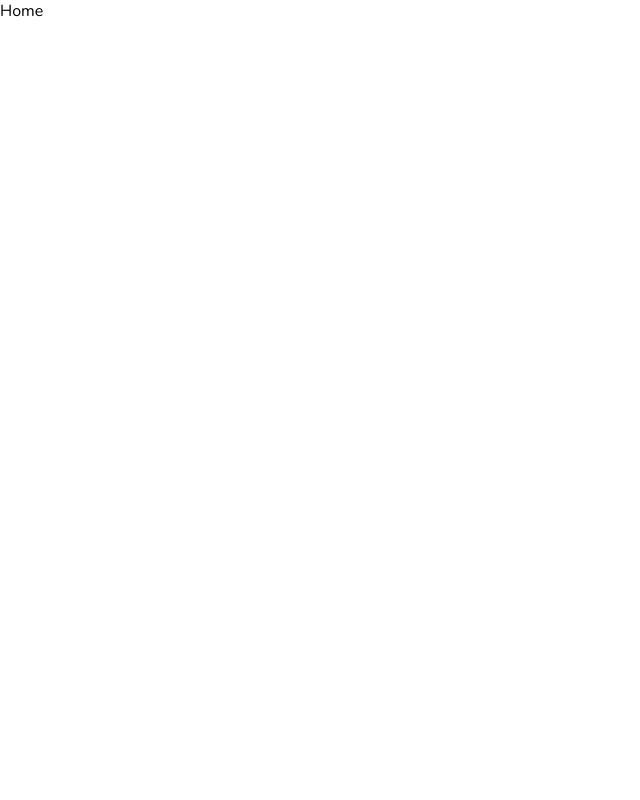
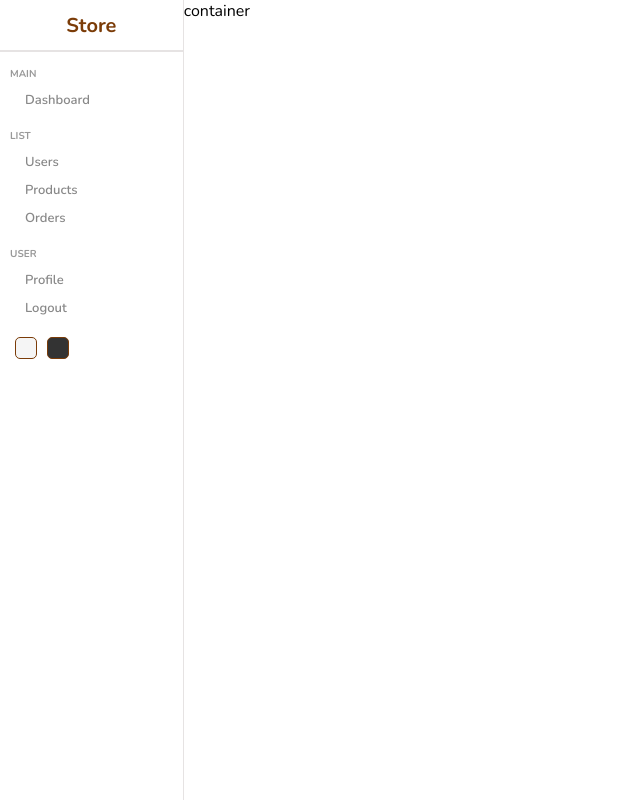
Before and after one commit to RizalReza23/admin-ui, a React (Vite) app: page / in a window 1280 px wide. Shown: the whole page, without its empty margins (0-640 px from the left). Built offline with nearby package versions, Linux system fonts and the light colour scheme.

Commit message:
ubah teks di app

```diff
--- /dev/null
+++ b/src/components/sidebar/Sidebar.jsx
@@ -0,0 +1,50 @@
+import "./sidebar.scss";
+import { Link } from "react-router-dom";
+
+const Sidebar = () => {
+  return (
+    <div className="sidebar">
+  <div className="top">
+    <Link to="/">
+      <span className="logo">Store</span>
+    </Link>
+  </div>
+  <hr />
+  <div className="center">
+    <ul>
+      <p className="title">MAIN</p>
+      <li>
+        <span>Dashboard</span>
+      </li>
+      <p className="title">LIST</p>
+      <Link to="/users">
+        <li>
+          <span>Users</span>
+        </li>
+      </Link>
+      <Link to="/products">
+        <li>
+          <span>Products</span>
+        </li>
+      </Link>
+      <li>
+        <span>Orders</span>
+      </li>
+      <p className="title">USER</p>
+      <li>
+        <span>Profile</span>
+      </li>
+      <li>
+        <span>Logout</span>
+      </li>
+    </ul>
+  </div>
+  <div className="bottom">
+    <div className="colorOption"></div>
+    <div className="colorOption"></div>
+  </div>
+</div>
+  )
+}
+
+export default Sidebar
--- /dev/null
+++ b/src/components/sidebar/sidebar.scss
@@ -0,0 +1,77 @@
+.sidebar {
+    flex: 1;
+    border-right: 0.5px solid rgb(230, 227, 227);
+    min-height: 100vh;
+    background-color: white;
+    .top {
+        height: 50px;
+        display: flex;
+        align-items: center;
+        justify-content: center;
+        .logo {
+            font-size: 20px;
+            font-weight: bold;
+            color: #7b3c08;
+        }
+    }
+    hr {
+        height: 0;
+        border: 0.5px solid rgb(230, 227, 227);
+    }
+    a {
+        text-decoration: none;
+    }
+    .center {
+        padding-left: 10px;
+        ul {
+            list-style: none;
+            margin: 0;
+            padding: 0;
+            .title {
+                font-size: 10px;
+                font-weight: bold;
+                color: #999;
+                margin-top: 15px;
+                margin-bottom: 5px;
+            }
+            li {
+                display: flex;
+                align-items: center;
+                padding: 5px;
+                cursor: pointer;
+                &:hover {
+                    background-color: #fde9dd;
+                }
+                .icon {
+                    font-size: 18px;
+                    color: #7b3c08;
+                }
+                span {
+                    font-size: 13px;
+                    font-weight: 600;
+                    color: #888;
+                    margin-left: 10px;
+                }
+            }
+        }
+    }
+    .bottom {
+        display: flex;
+        align-items: center;
+        margin: 10px;
+        .colorOption {
+            width: 20px;
+            height: 20px;
+            border-radius: 5px;
+            border: 1px solid #7b3c08;
+            cursor: pointer;
+            margin: 5px;
+            &:nth-child(1) {
+                background-color: whitesmoke;
+            }
+            &:nth-child(2) {
+                background-color: #333;
+            }
+        }
+    }
+}
--- a/src/pages/home/Home.jsx
+++ b/src/pages/home/Home.jsx
@@ -1,9 +1,13 @@
 import "./home.scss";
+import Sidebar from "../../components/sidebar/Sidebar";
 
 const Home = () => {
   return (
-    <div>Home</div>
-  )
-}
+    <div className="home">
+      <Sidebar />
+      <div className="homeContainer">container</div>
+    </div>
+  );
+};
 
-export default Home
+export default Home;
--- a/src/pages/home/home.scss
+++ b/src/pages/home/home.scss
@@ -0,0 +1,6 @@
+.home {
+    display: flex;
+    .homeContainer {
+        flex: 6;
+    }
+}
```
Also changed, not shown: src/components/chart/Chart.jsx (added, +9 -0 lines), src/components/navbar/Navbar.jsx (added, +9 -0 lines), src/components/widget/Widget.jsx (added, +9 -0 lines), src/components/chart/chart.scss (added), src/components/navbar/navbar.scss (added), src/components/widget/widget.scss (added).
